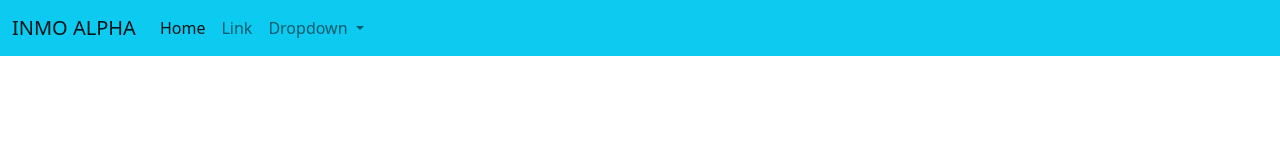
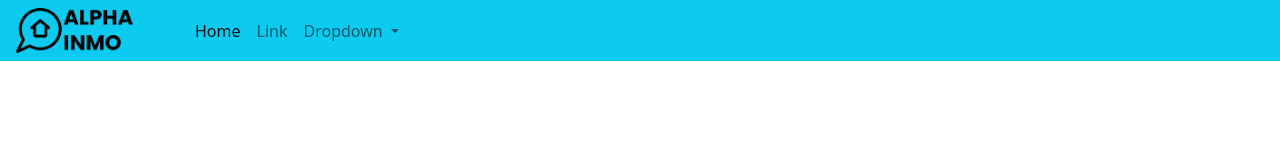
Before and after one commit to latostudent/Galeria, a plain HTML site: page index.html in a window 1280 px wide. Drawn offline with nearby package versions, Linux system fonts and the light colour scheme.

Commit message:
agregar logo

```diff
--- a/index.html
+++ b/index.html
@@ -9,16 +9,24 @@
     <link href="https://cdn.jsdelivr.net/npm/bootstrap@5.1.3/dist/css/bootstrap.min.css" rel="stylesheet" integrity="sha384-1BmE4kWBq78iYhFldvKuhfTAU6auU8tT94WrHftjDbrCEXSU1oBoqyl2QvZ6jIW3" crossorigin="anonymous">
 
     <title>Galeria proyectos inmobiliarios</title>
+    <style>
+        .logo-header {
+            width: 125px;
+        }
+        .menu-principal {
+            margin-left: 50px;
+        }
+    </style>
   </head>
   <body>
     <header>
         <nav class="navbar navbar-expand-lg navbar-light bg-info">
             <div class="container-fluid">
-              <a class="navbar-brand" href="#">INMO ALPHA</a>
+              <img class="logo-header" src="recursos\img\logo_inmo.png" alt="">
               <button class="navbar-toggler" type="button" data-bs-toggle="collapse" data-bs-target="#navbarSupportedContent" aria-controls="navbarSupportedContent" aria-expanded="false" aria-label="Toggle navigation">
                 <span class="navbar-toggler-icon"></span>
               </button>
-              <div class="collapse navbar-collapse" id="navbarSupportedContent">
+              <div class="collapse navbar-collapse menu-principal" id="navbarSupportedContent">
                 <ul class="navbar-nav me-auto mb-2 mb-lg-0">
                   <li class="nav-item">
                     <a class="nav-link active" aria-current="page" href="#">Home</a>
```
Also changed, not shown: Recursos/img/icon-home.png (added), Recursos/img/logo_inmo.png (added).
